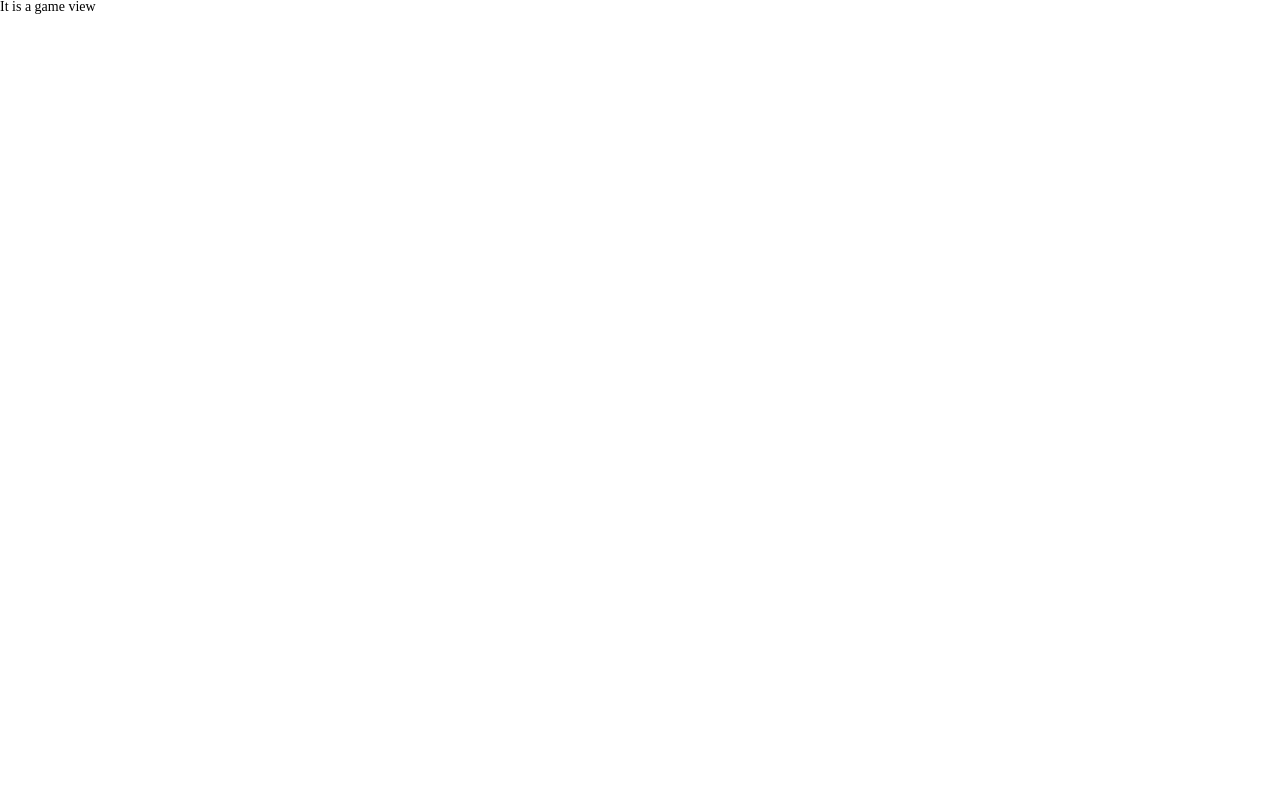
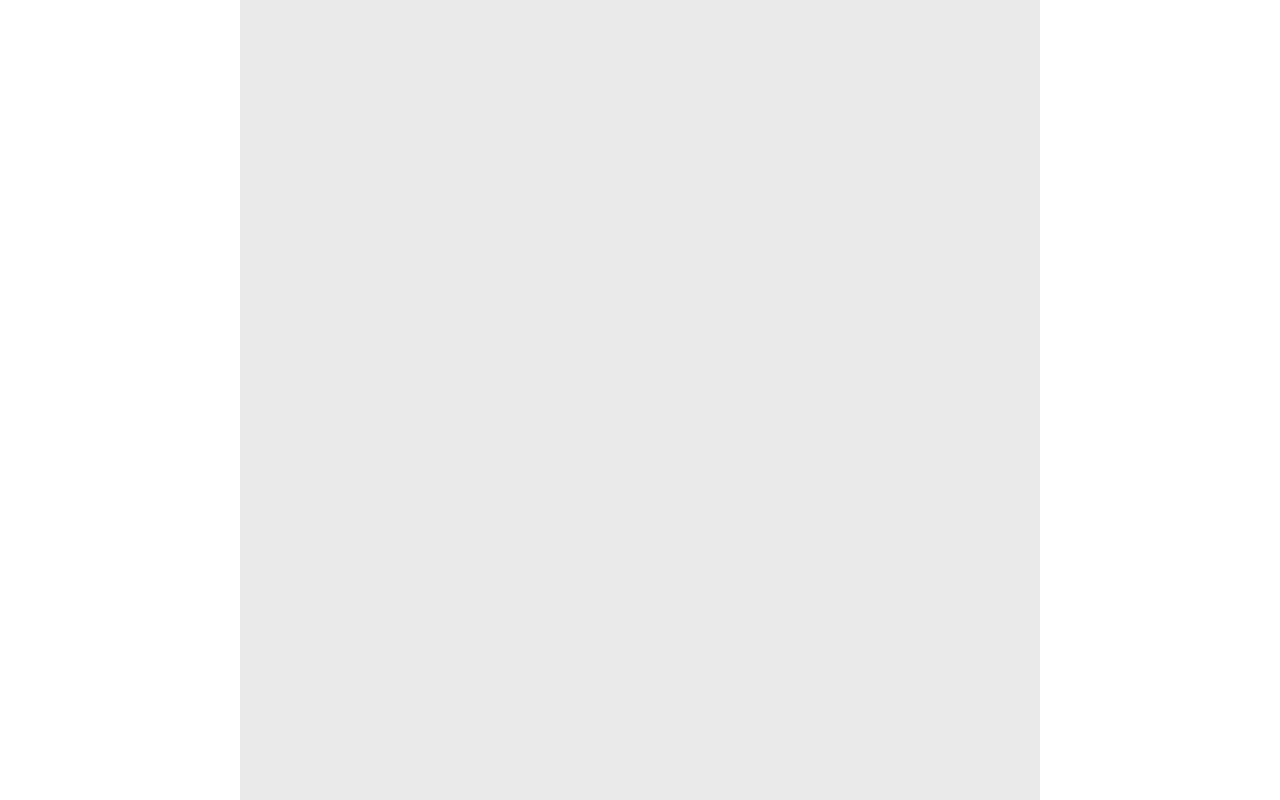
Before and after one commit to DragMonSTR/dots-game, a Vue app: page / in a window 1280 px wide. Built offline with nearby package versions, Linux system fonts and the light colour scheme.

Commit message:
use GameField component in Game view

```diff
--- a/src/views/Game.vue
+++ b/src/views/Game.vue
@@ -1,13 +1,28 @@
 <template>
-It is a game view
+  <div class="game">
+    <GameField class="game__game-field"/>
+  </div>
 </template>
 
 <script>
+import GameField from "@/components/GameField";
 export default {
-  name: "Game"
+  name: "Game",
+  components: {GameField}
 }
 </script>
 
 <style scoped>
+.game {
+  height: 100vh;
 
+  display: flex;
+  justify-content: center;
+}
+
+
+.game__game-field {
+  width: 100vh;
+  height: 100vh;
+}
 </style>
```
